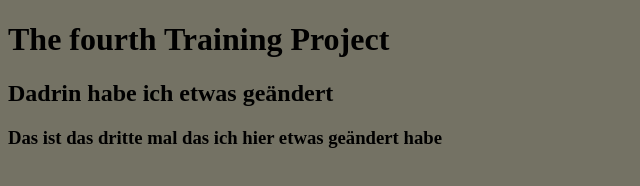
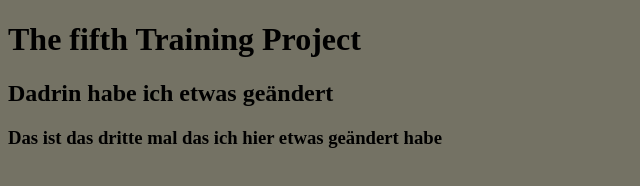
Before and after one commit to maidmilas/fourthtrainingproject, a plain HTML site: page index.html in a window 1280 px wide. Shown: the whole page, without its empty margins (0-640 px from the left). Drawn offline with Linux system fonts and the light colour scheme.

Commit message:
the next commit

```diff
--- a/index.html
+++ b/index.html
@@ -8,7 +8,7 @@
     <title>Fourth Training Project</title>
 </head>
 <body>
-    <h1>The fourth Training Project</h1>
+    <h1>The fifth Training Project</h1>
     <h2>Dadrin habe ich etwas geändert</h2>
     <h3>Das ist das dritte mal das ich hier etwas geändert habe </h3>
 </body>
```
